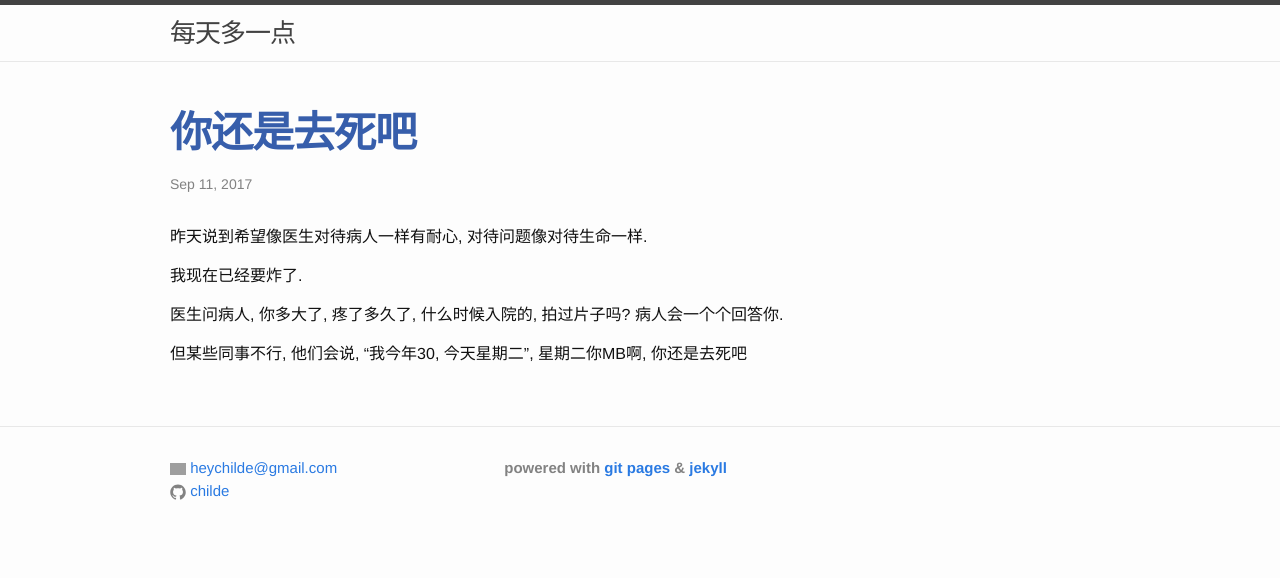
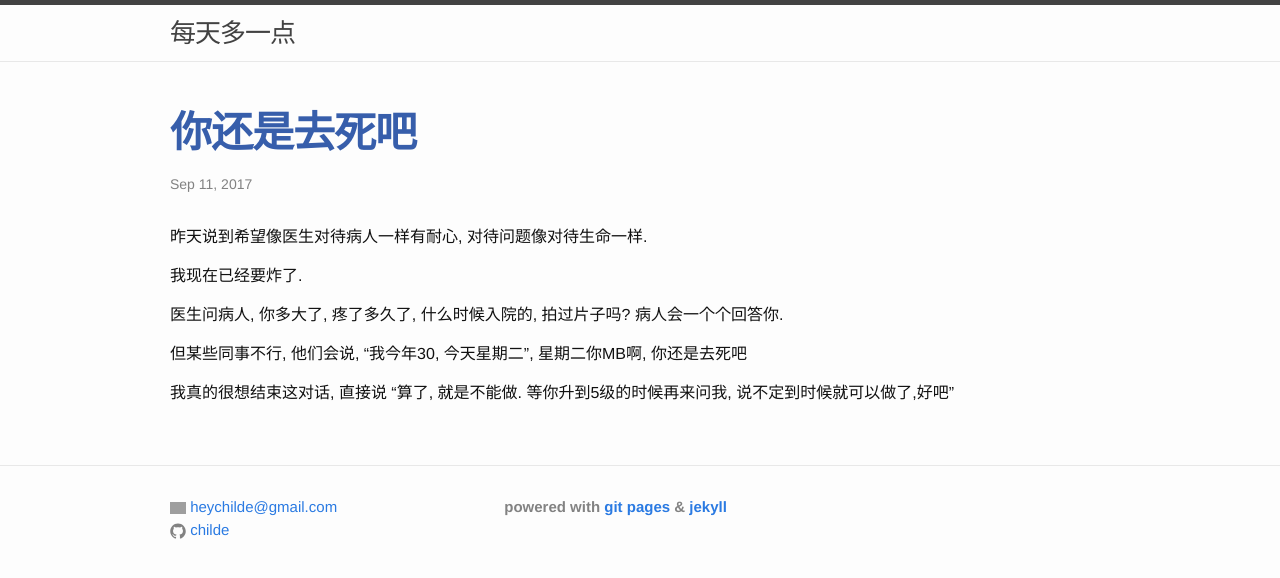
Before and after one commit to childe/gitcommit.today, a Jekyll site: the page built from _posts/2017-09-11-life.md, in a window 1280 px wide. Shown: the top 578 px of the page. Built offline with Jekyll 4.4.1, drawn with Linux system fonts in a browser that asks for light colours; comment, search, counter and statistics services are not loaded; grey boxes are pictures that could not be loaded.

Commit message:
modified:   2017-09-11-life.md

```diff
--- a/_posts/2017-09-11-life.md
+++ b/_posts/2017-09-11-life.md
@@ -15,3 +15,6 @@ categories: life
 医生问病人, 你多大了, 疼了多久了, 什么时候入院的, 拍过片子吗? 病人会一个个回答你.
 
 但某些同事不行, 他们会说, “我今年30, 今天星期二”, 星期二你MB啊, 你还是去死吧
+
+
+我真的很想结束这对话, 直接说 “算了, 就是不能做. 等你升到5级的时候再来问我, 说不定到时候就可以做了,好吧”
```
